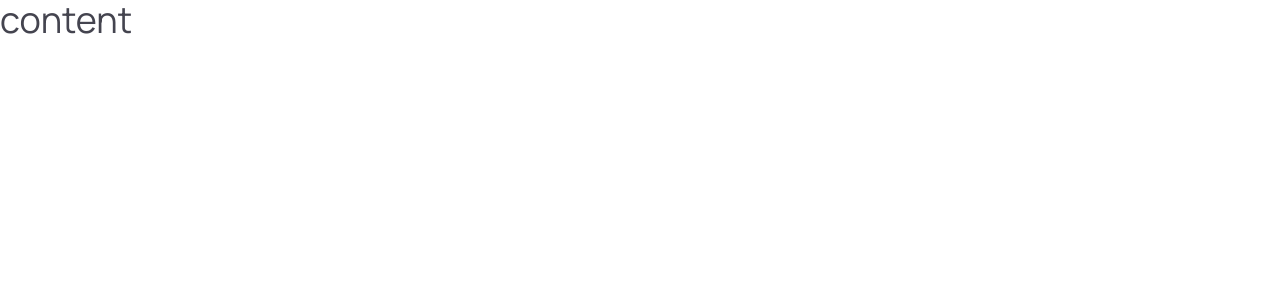
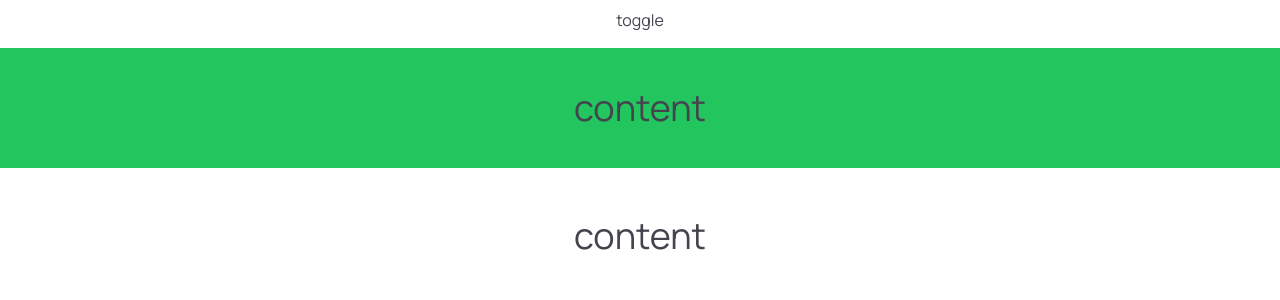
Before and after one commit to GlenMac90/jobit, a Next.js app: page / in a window 1280 px wide. Shown: the top 300 px of the page. Built offline with nearby package versions, Linux system fonts and the light colour scheme.

Commit message:
checked theme switch working

```diff
--- a/app/layout.tsx
+++ b/app/layout.tsx
@@ -19,7 +19,9 @@ export default function RootLayout({
 }) {
   return (
     <html lang="en">
-      <body className={`${manrope.className} bg-natural-3_darkBG-1`}>
+      <body
+        className={`${manrope.className} bg-natural-3_darkBG-1 overscroll-none`}
+      >
         <ThemeProvider>{children}</ThemeProvider>
       </body>
     </html>
--- a/app/page.tsx
+++ b/app/page.tsx
@@ -1,7 +1,15 @@
 export default function Home() {
   return (
-    <div className="flex w-full">
-      <div className="text-4xl text-natural-8">content</div>
+    <div className="flex w-full flex-col gap-2">
+      <button className="bg-natural-3_darkBG-3 p-2 text-natural-8">
+        toggle
+      </button>
+      <div className="flex items-center justify-center bg-green-500 p-10 text-4xl text-natural-8 dark:bg-red-500">
+        content
+      </div>
+      <div className="bg-white_darkBG-2 flex items-center justify-center p-10 text-4xl text-natural-8">
+        content
+      </div>
     </div>
   );
 }
--- a/tailwind.config.ts
+++ b/tailwind.config.ts
@@ -1,6 +1,7 @@
 import type { Config } from "tailwindcss";
 
 const config: Config = {
+  darkMode: ["class"],
   content: [
     "./pages/**/*.{js,ts,jsx,tsx,mdx}",
     "./components/**/*.{js,ts,jsx,tsx,mdx}",
```
